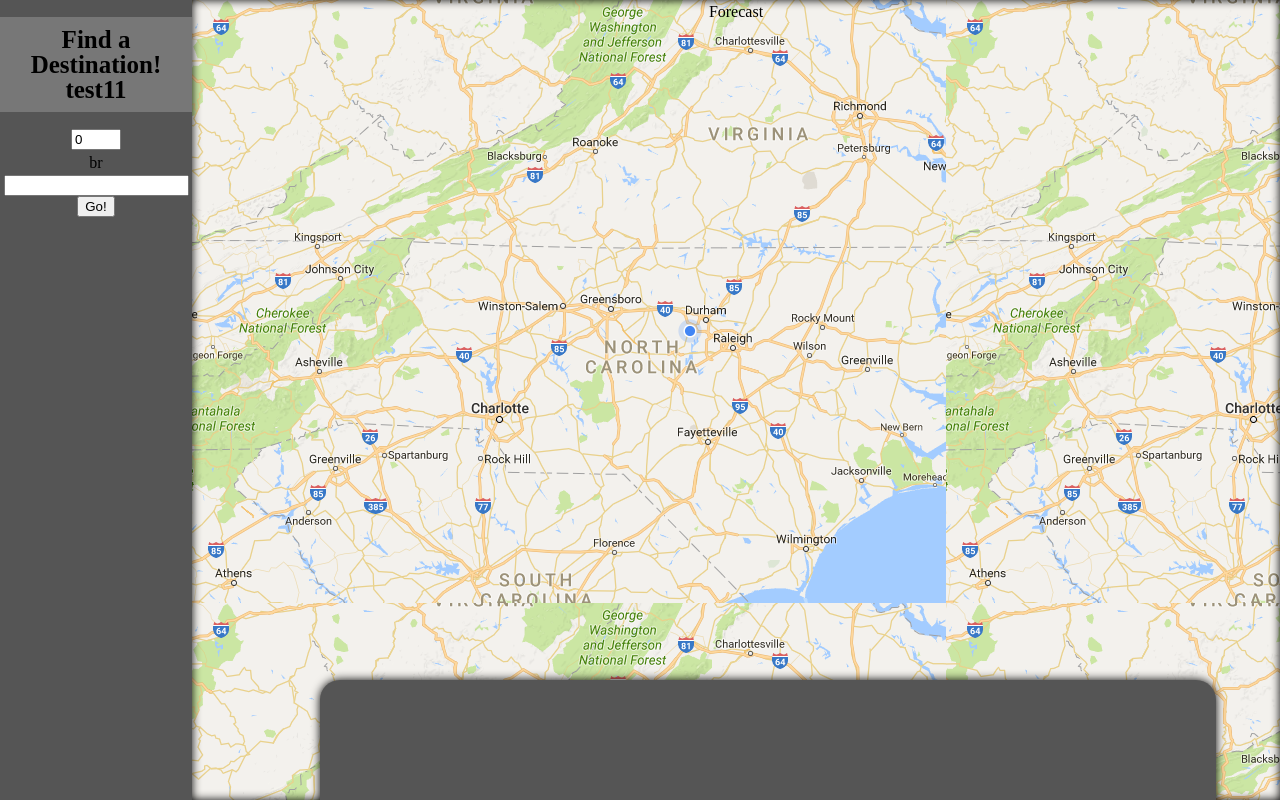
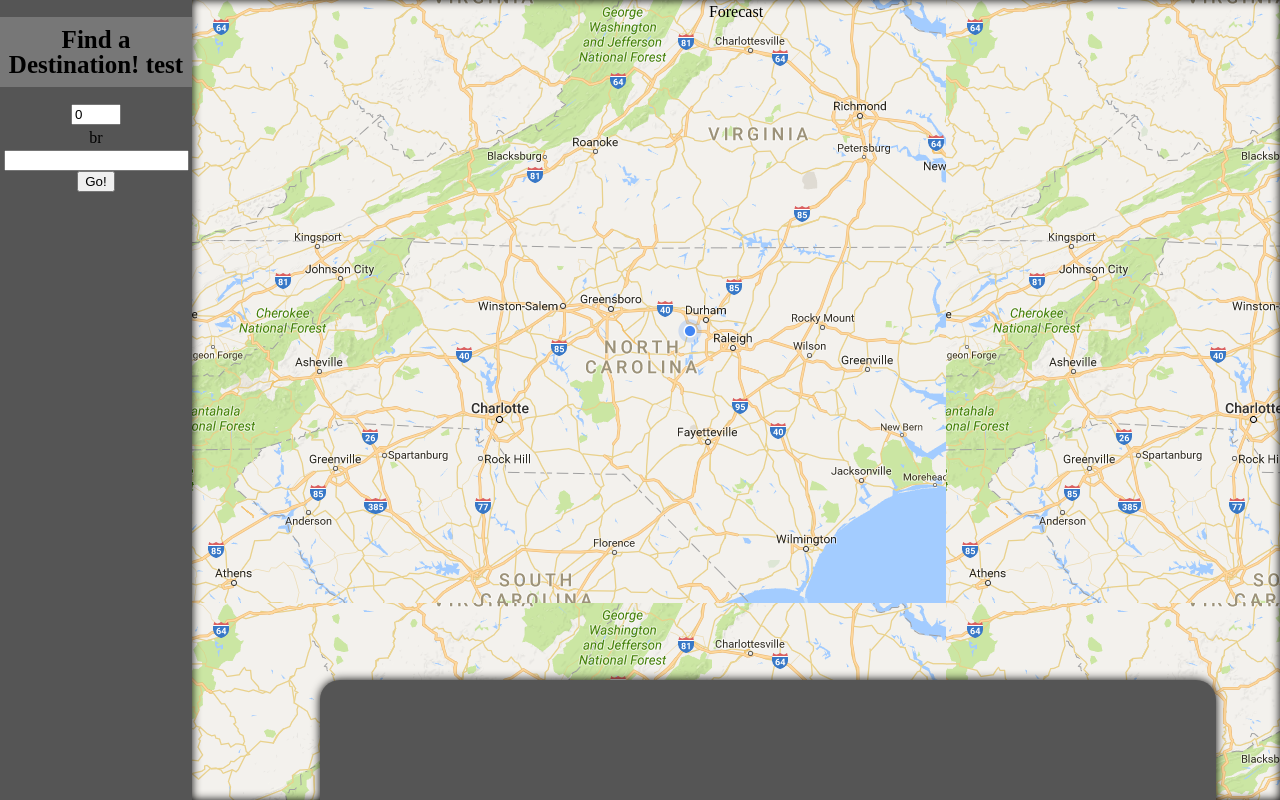
Before and after one commit to rbrandonc/426-final, a Node server app: page / in a window 1280 px wide. Run offline with Node 20, Linux system fonts and the light colour scheme.

Commit message:
Changed something

```diff
--- a/views/index.pug
+++ b/views/index.pug
@@ -5,7 +5,7 @@ html
 	body
 		div#left.column.c1
 			form
-				h1 Find a Destination! test11
+				h1 Find a Destination! test
 				input(type='number', name='distance', value='0' style='width: 50px')
 				miles
 				br
```
Also changed, not shown: 1 other file.
